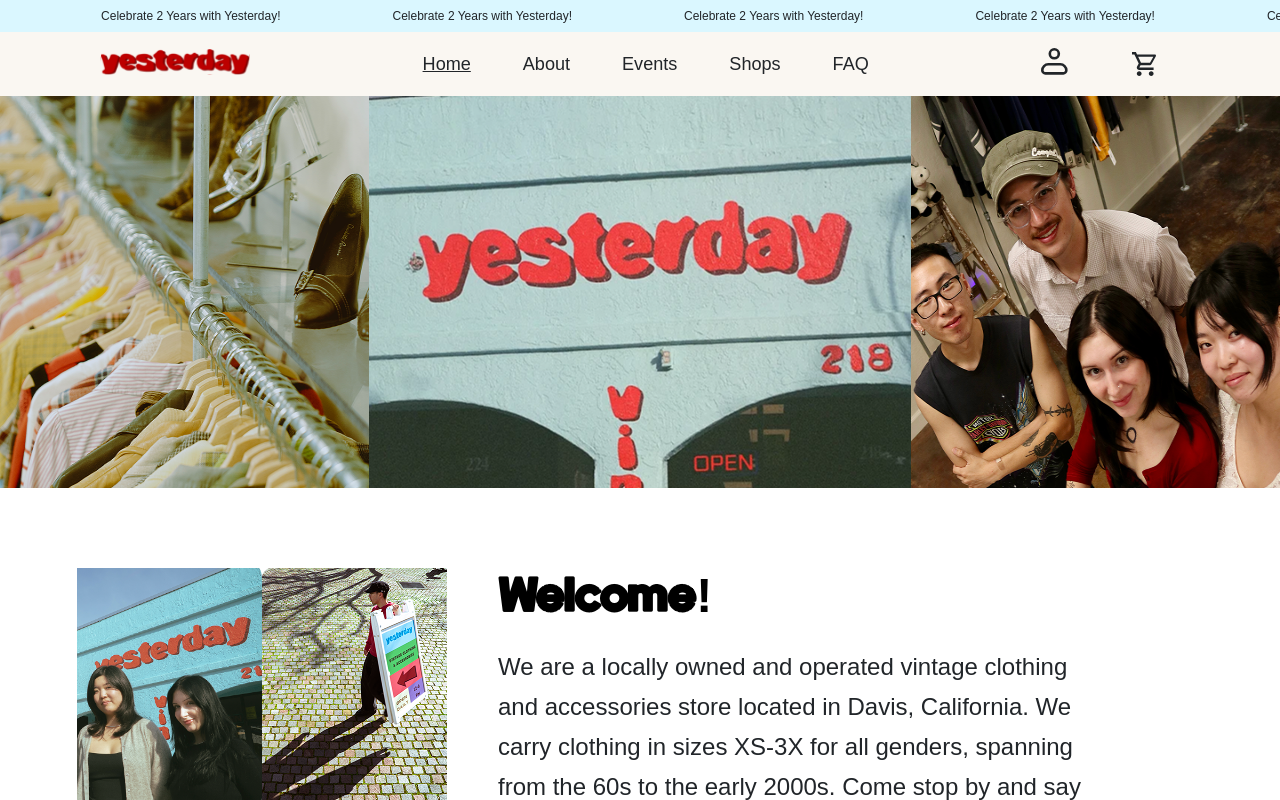
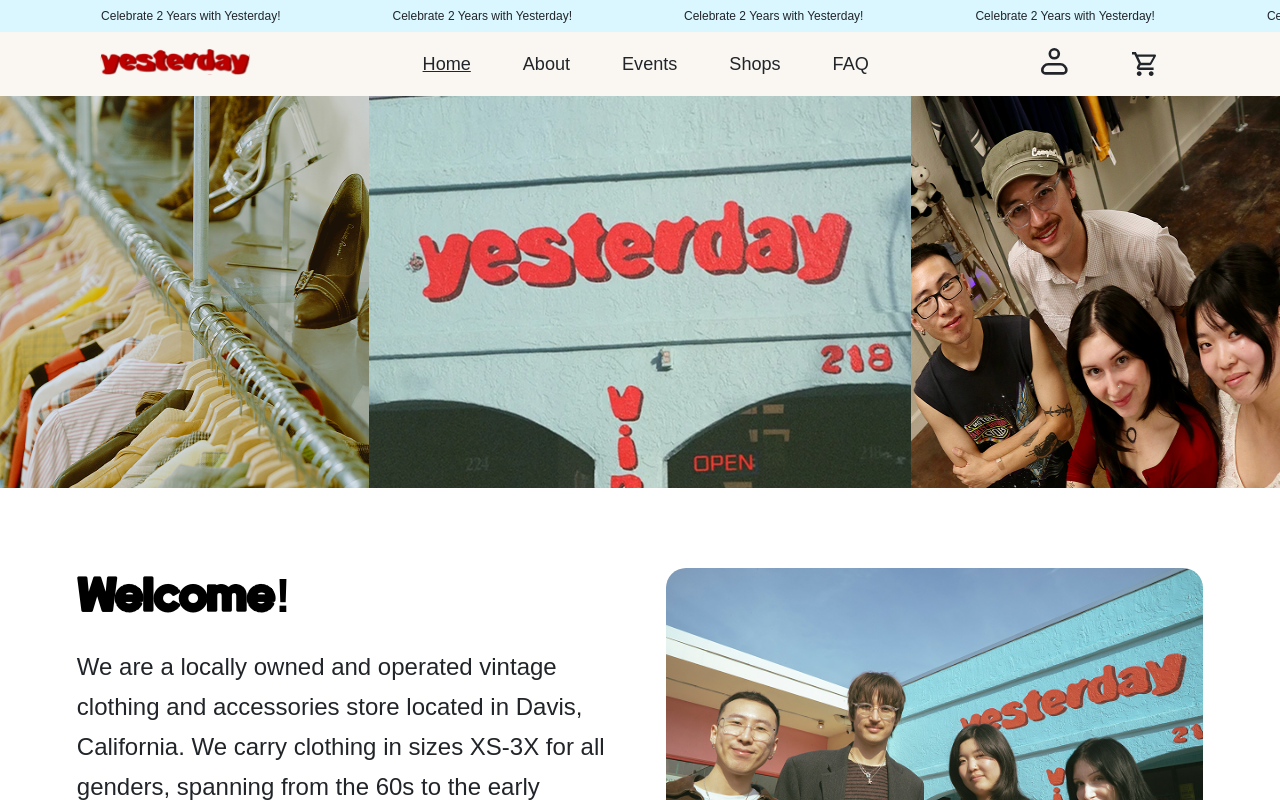
Before and after one commit to include-davis/yesterday-vintage, a Next.js app: page / in a window 1280 px wide. Shown: the top 800 px of the page. Built offline with nearby package versions, Linux system fonts and the light colour scheme; a web font is replaced by a local one.

Commit message:
fix welcome section img

```diff
--- a/app/(pages)/(home)/home.module.scss
+++ b/app/(pages)/(home)/home.module.scss
@@ -133,23 +133,12 @@
   color: var(--black);
 }
 
-// .welcome-image {
-//   flex: 1;
-//   min-width: 0;
-//   display: flex;
-//   justify-content: center;
-//   align-items: flex-start;
-// }
-
 .welcome-image {
-  order: -1;
-  width: min(370px, calc(100vw - 32px));
-  height: 240px;
-  overflow: hidden; // add this
+  flex: 1;
+  min-width: 0;
   display: flex;
   justify-content: center;
-  align-items: center;
-  margin: 0 auto;
+  align-items: flex-start;
 }
 
 .welcome-image-desktop {
@@ -162,15 +151,8 @@
   display: block;
 }
 
-.welcome-image-mobile-grid {
-  display: -webkit-grid; // Safari fallback
-  display: grid;
-  grid-template-columns: 1fr 1fr;
-  gap: 0;
-  width: 100%;
-  height: 240px; // explicitly match the .welcome-image height
-  -webkit-box-sizing: border-box;
-  box-sizing: border-box;
+.welcome-image-mobile-flex {
+  display: none;
 }
 
 .learn-more-button {
@@ -530,34 +512,40 @@
     display: none;
   }
 
-  .welcome-image-mobile-grid {
-    display: grid;
-    grid-template-columns: 1fr 1fr;
-    gap: 0;
+  .welcome-image-mobile-flex {
+    display: flex;
+    flex-wrap: wrap;
     width: 100%;
-    height: 100%;
+    height: 500px;
   }
 
-  .welcome-image-mobile-grid img {
+  .welcome-image-mobile-item {
+    flex: 0 0 50%;
+    max-width: 50%;
+    height: 50%;
+  }
+
+  .welcome-image-mobile-item img {
     width: 100%;
     height: 100%;
     object-fit: cover;
     border-radius: 0;
+    display: block;
   }
 
-  .welcome-image-mobile-grid img:nth-child(1) {
+  .welcome-image-mobile-item:nth-child(1) img {
     border-radius: 10px 0 0 0;
   }
 
-  .welcome-image-mobile-grid img:nth-child(2) {
+  .welcome-image-mobile-item:nth-child(2) img {
     border-radius: 0 10px 0 0;
   }
 
-  .welcome-image-mobile-grid img:nth-child(3) {
+  .welcome-image-mobile-item:nth-child(3) img {
     border-radius: 0 0 0 10px;
   }
 
-  .welcome-image-mobile-grid img:nth-child(4) {
+  .welcome-image-mobile-item:nth-child(4) img {
     border-radius: 0 0 10px 0;
   }
 
--- a/app/(pages)/(home)/page.jsx
+++ b/app/(pages)/(home)/page.jsx
@@ -79,11 +79,19 @@ export default function Home() {
             src="/images/welcome-section.png"
             alt="Welcome Image"
           />
-          <div className={styles["welcome-image-mobile-grid"]}>
-            <img src="/images/welcome_topleft.png" alt="Welcome top left" />
-            <img src="/images/welcome_topright.png" alt="Welcome top right" />
-            <img src="/images/welcome_bottomleft.png" alt="Welcome bottom left" />
-            <img src="/images/welcome_bottomright.png" alt="Welcome bottom right" />
+          <div className={styles["welcome-image-mobile-flex"]}>
+            <div className={styles["welcome-image-mobile-item"]}>
+              <img src="/images/welcome_topleft.png" alt="Welcome top left" />
+            </div>
+            <div className={styles["welcome-image-mobile-item"]}>
+              <img src="/images/welcome_topright.png" alt="Welcome top right" />
+            </div>
+            <div className={styles["welcome-image-mobile-item"]}>
+              <img src="/images/welcome_bottomleft.png" alt="Welcome bottom left" />
+            </div>
+            <div className={styles["welcome-image-mobile-item"]}>
+              <img src="/images/welcome_bottomright.png" alt="Welcome bottom right" />
+            </div>
           </div>
         </div>
 
```
